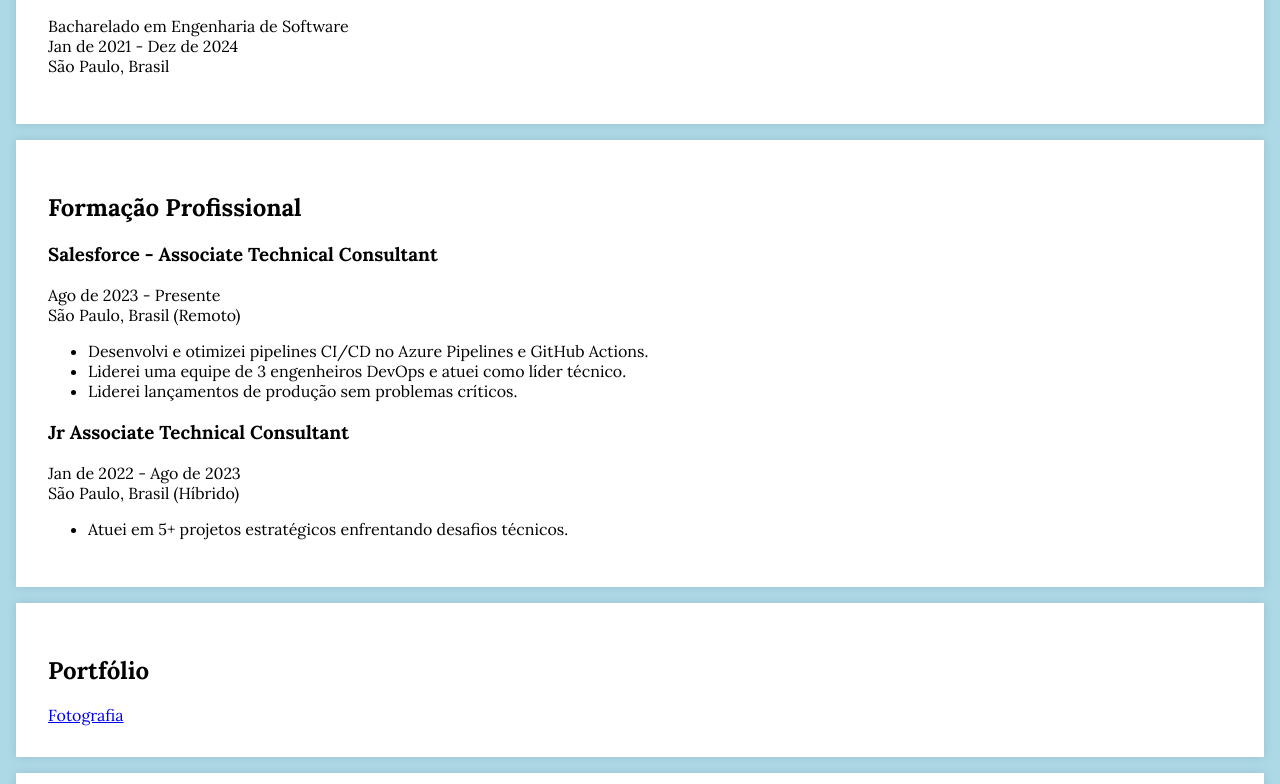
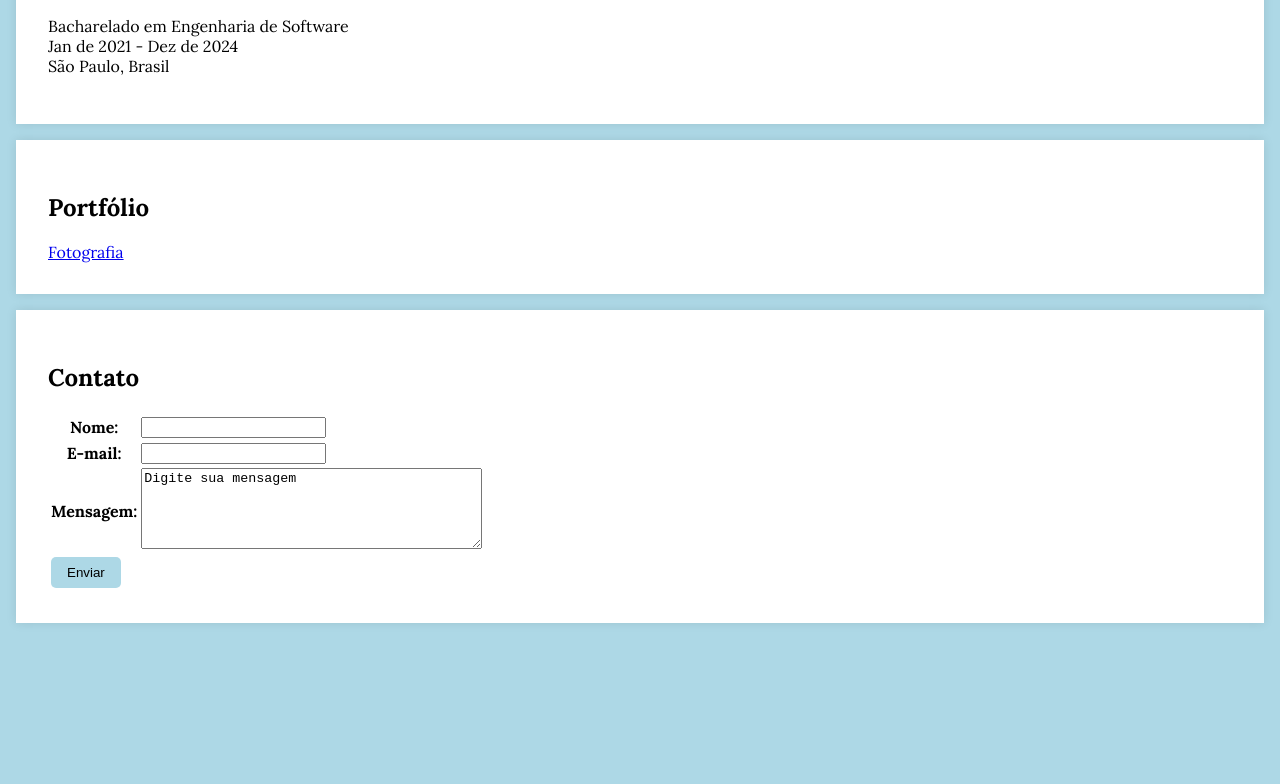
Before and after one commit to fer-barb/portfoliopessoal, a plain HTML site: page index.html in a window 1280 px wide. Shown: the part 954-1738 px from the top of the page. After the commit the page ends 1593 px from the top, so only its background shows below. Drawn offline with Linux system fonts and the light colour scheme.

Commit message:
Update index.html

```diff
--- a/index.html
+++ b/index.html
@@ -76,7 +76,7 @@
         <h2>Sobre Mim</h2>
         <img src="https://raw.githubusercontent.com/fer-barb/imagensportfoliouni/refs/heads/main/perfil.jfif" width="200" height="200" alt="Foto de Perfil">
         <p>
-            Meu nome é Fernanda Barbosa, sou apaixonada por tecnologia e entusiasta de Scrum! Tenho mais de 3 anos de experiência em consultoria de TI, com atuação em áreas como finanças, organizações sem fins lucrativos e telecomunicações. <br><br>
+            Meu nome é Fernanda, sou apaixonada por tecnologia e entusiasta de Scrum! Tenho mais de 3 anos de experiência em consultoria de TI, com atuação em áreas como finanças, organizações sem fins lucrativos e telecomunicações. <br><br>
             Sou uma profissional dedicada e ágil, com histórico de oferecer soluções inovadoras para desafios técnicos e de negócios. Carrego comigo a motivação de ser uma referência e impactar outras mulheres no mundo da tecnologia.
         </p>
     </div>
@@ -91,23 +91,6 @@
         <p>Bacharelado em Engenharia de Software<br>Jan de 2021 - Dez de 2024<br>São Paulo, Brasil</p>
     </div>
 
-    <!-- Seção "Formação Profissional" -->
-    <div id="experience">
-        <h2>Formação Profissional</h2>
-        <h3>Salesforce - Associate Technical Consultant</h3>
-        <p>Ago de 2023 - Presente<br>São Paulo, Brasil (Remoto)</p>
-        <ul>
-            <li>Desenvolvi e otimizei pipelines CI/CD no Azure Pipelines e GitHub Actions.</li>
-            <li>Liderei uma equipe de 3 engenheiros DevOps e atuei como líder técnico.</li>
-            <li>Liderei lançamentos de produção sem problemas críticos.</li>
-        </ul>
-
-        <h3>Jr Associate Technical Consultant</h3>
-        <p>Jan de 2022 - Ago de 2023<br>São Paulo, Brasil (Híbrido)</p>
-        <ul>
-            <li>Atuei em 5+ projetos estratégicos enfrentando desafios técnicos.</li>
-        </ul>
-    </div>
 
     <!-- Seção "Portfólio" -->
     <div id="works">
```
